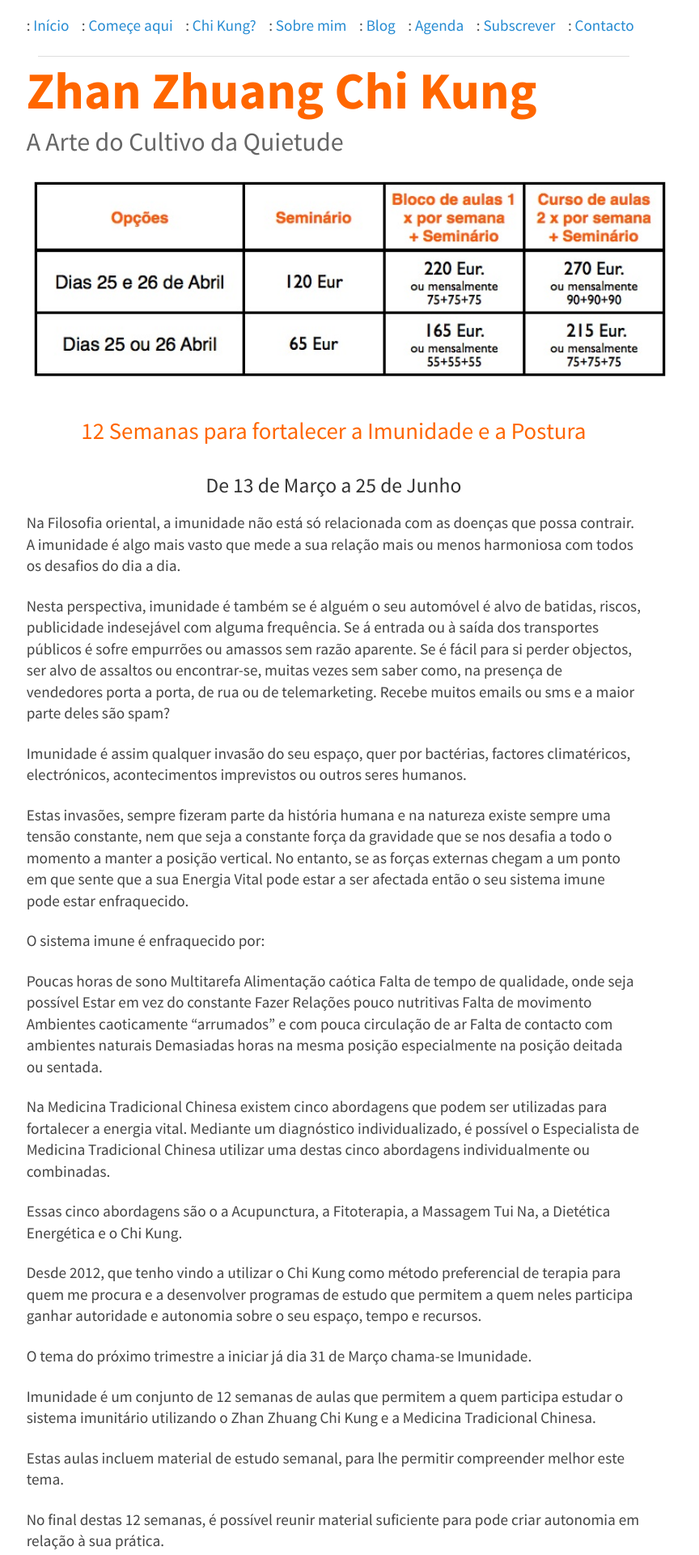
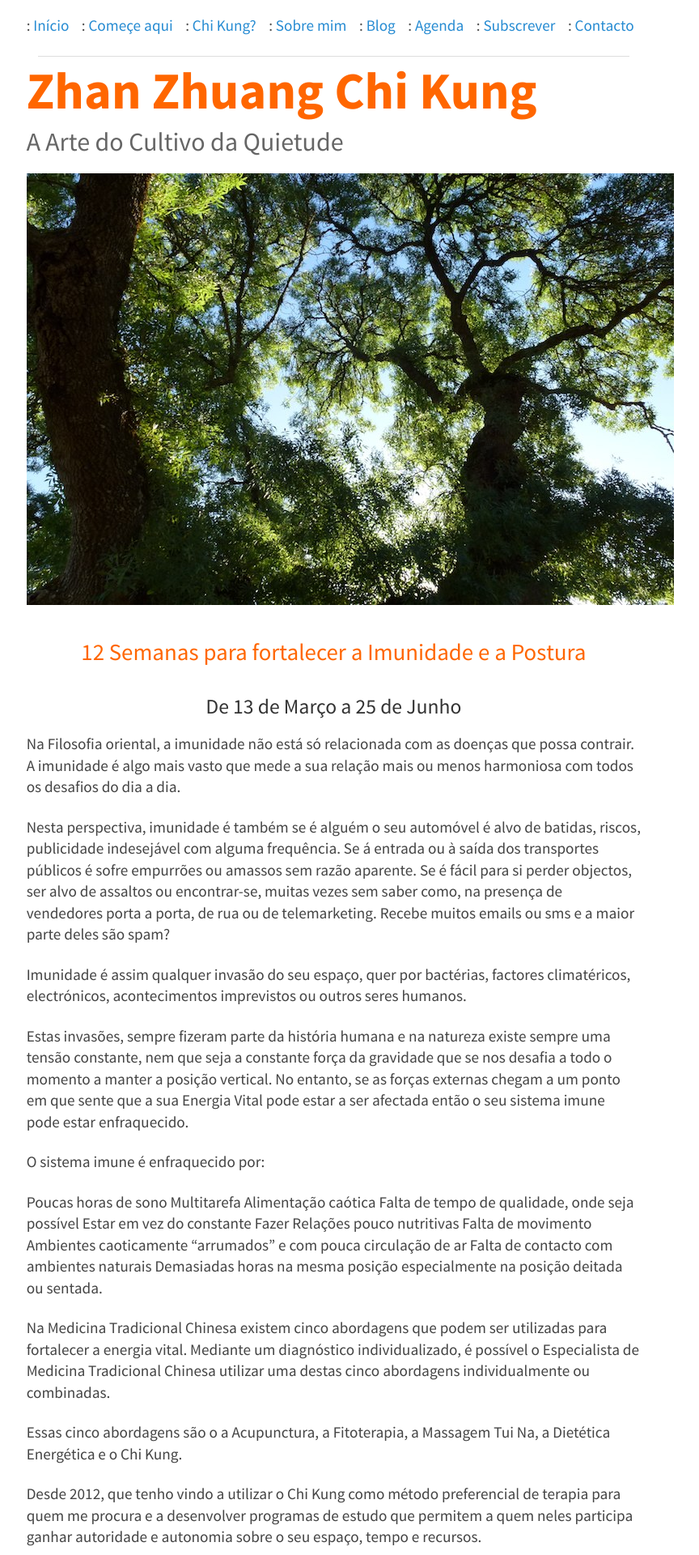
Before and after one commit to devagar/lourencoazevedo, a Jekyll site: the page built from imunidade.md, in a window 1280 px wide. Shown: the top 1920 px of the page at 81% size, without its empty margins (238-1102 px from the left). Built offline with Jekyll 4.4.1, drawn with Linux system fonts in a browser that asks for light colours; some web fonts are replaced.

Commit message:
imunidade

```diff
--- a/imunidade.md
+++ b/imunidade.md
@@ -2,7 +2,7 @@
 title: Imunidade
 layout: default
 ---
-<p align="center"><img src="http://lourencoazevedo.com/imagens/valores.jpg" style="width: 800px"></p>
+<p align="center"><img src="http://lourencoazevedo.com/imagens/imunidade.jpg" style="width: 800px"></p>
 
 <h2 style="text-align: center;">
   12 Semanas para fortalecer a Imunidade e a Postura
```
